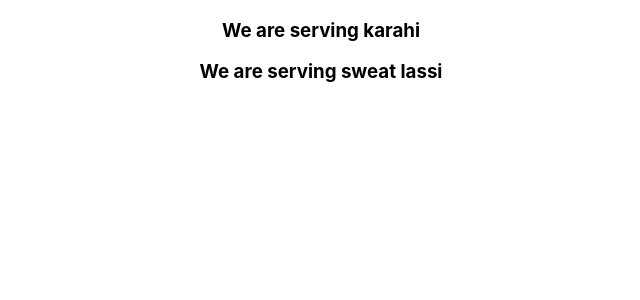
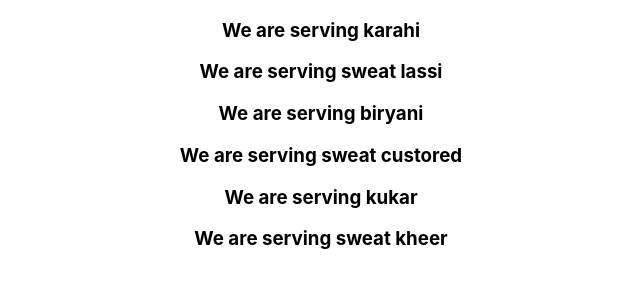
Before and after one commit to Abd-ul-Qayyum/first-react-web, a React (Create React App) app: page / in a window 1280 px wide. Shown: the top 300 px of the page, without its empty margins (319-959 px from the left). Built offline with nearby package versions, Linux system fonts and the light colour scheme.

Commit message:
Update App.js

```diff
--- a/src/App.js
+++ b/src/App.js
@@ -9,6 +9,12 @@ function App() {
         Dinner dishName = "karahi"
         sweetDish = "lassi" / >
         <
+        Dinner dishName = "biryani"
+        sweetDish = "custored" / >
+        <
+        Dinner dishName = "kukar"
+        sweetDish = "kheer" / >
+        <
         /div>
     );
 }
```
